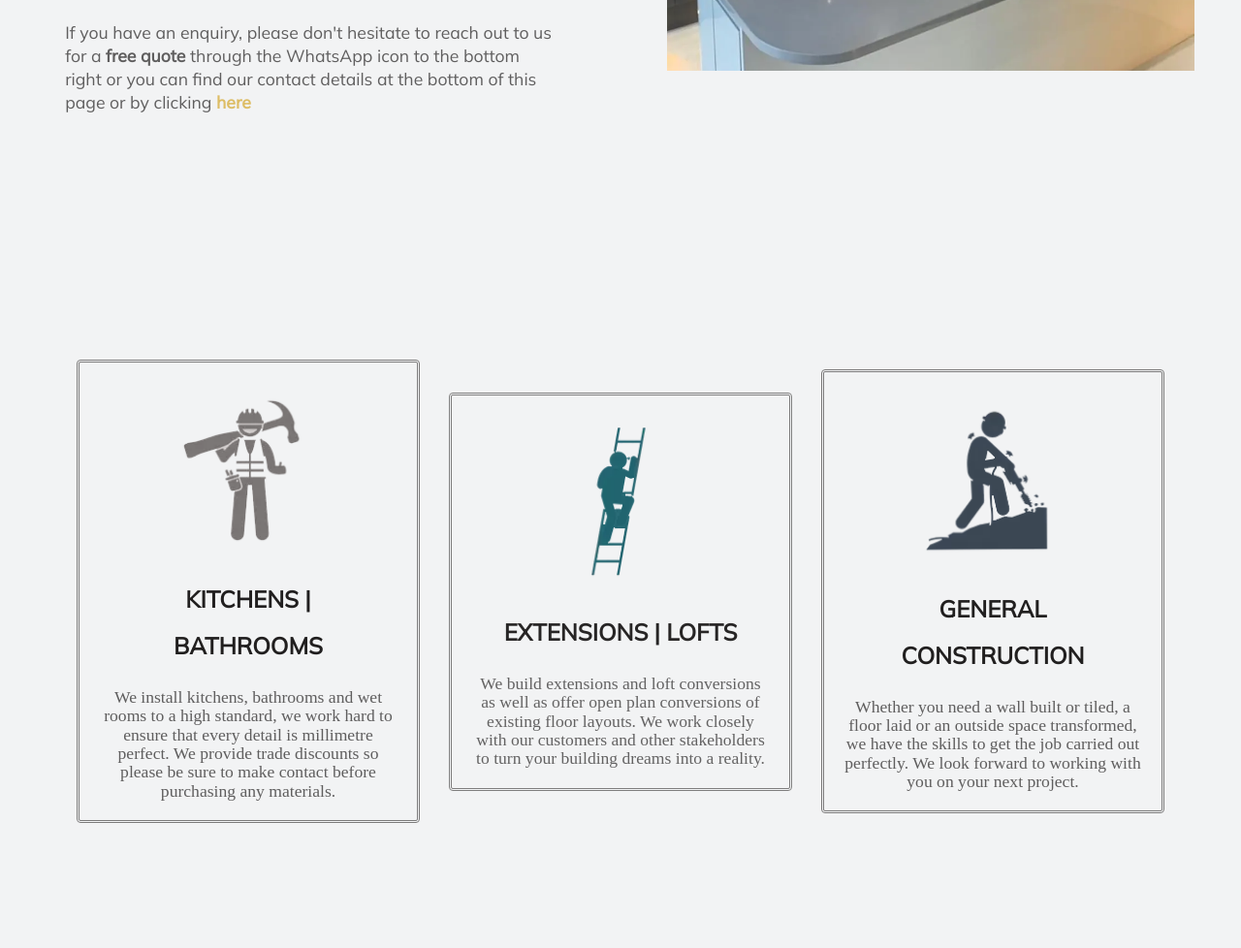
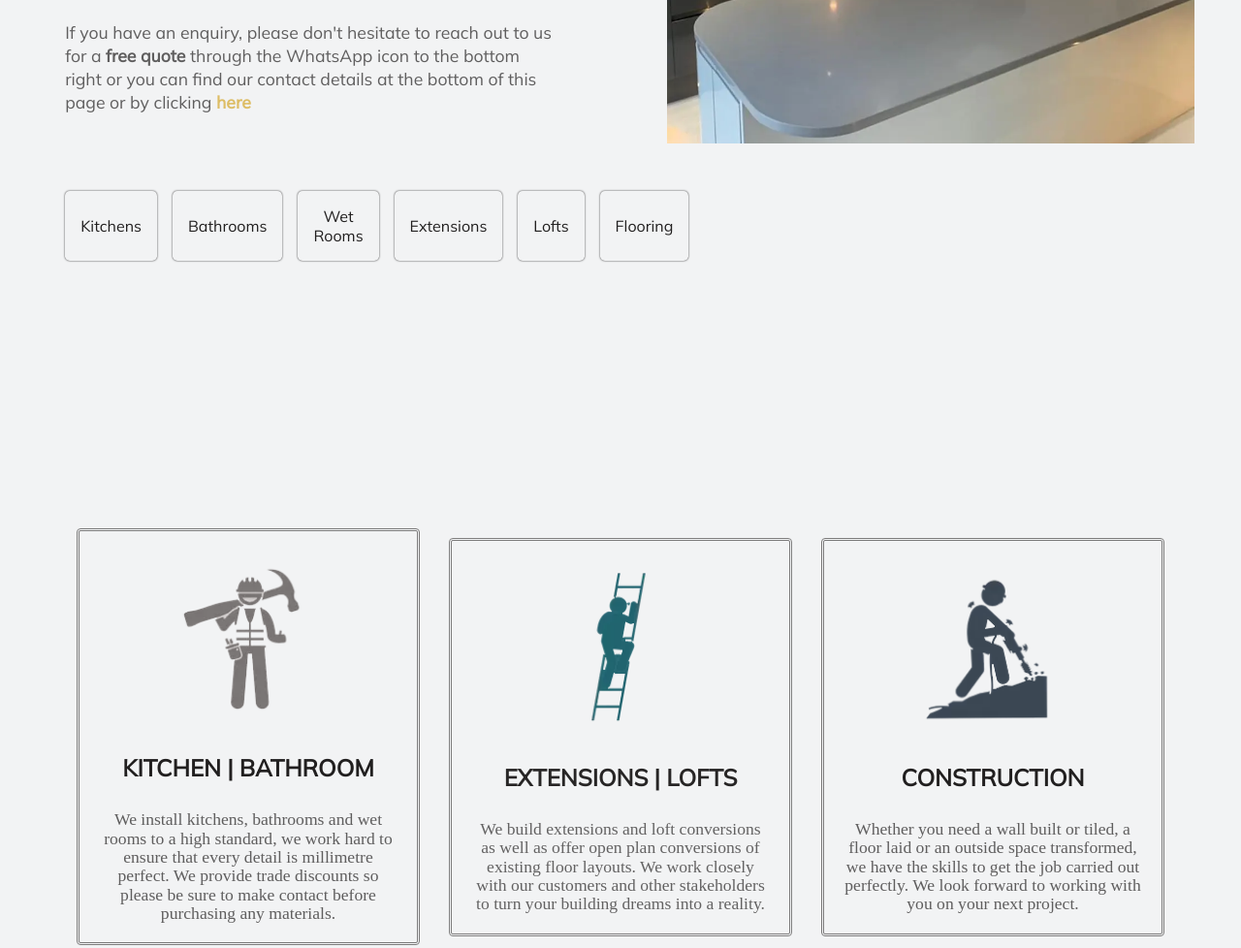
Before and after one commit to willblackburn/Perfectly-Built, a plain HTML site: page public/index.html in a window 1280 px wide. Shown: the part 1494-2472 px from the top of the page at 97% size. Drawn offline with nearby package versions, Linux system fonts and the light colour scheme.

Commit message:
update-gallery

```diff
--- a/public/css/main.css
+++ b/public/css/main.css
@@ -88,7 +88,7 @@ Site Design By Will Blackburn. coda4.com
 }
 
 .slider {
-  background-color: var(--brandcolor1);
+  background-color: var(--brandcolor2);
   bottom: 0;
   cursor: pointer;
   left: 0;
@@ -112,7 +112,7 @@ Site Design By Will Blackburn. coda4.com
 }
 
 input:checked + .slider {
-  background-color: var(--brandcolor1);
+  /* background-color: var(--brandcolor1); */
 }
 
 input:checked + .slider:before {
@@ -132,7 +132,7 @@ input:checked + .slider:before {
 @media (min-width: 320px) {
   .theme-switch-wrapper {
     bottom: 78px;
-    left: 125px;
+    left: 110px;
   }
   .slider {
     transform: scale(0.5);
@@ -144,7 +144,7 @@ input:checked + .slider:before {
 @media (min-width: 480px) {
   .theme-switch-wrapper {
     bottom: 78px;
-    left: 125px;
+    left: 115px;
   }
   .slider {
     transform: scale(0.5);
@@ -1059,28 +1059,32 @@ ul.social-icons {
 
 .innerEl {
   color: var(--text);
-  box-shadow: 0 0 2px rgba(255, 255, 255, 0.8);
+  box-shadow: 0 0 2px var(--inverted);
   border-radius: 0.3rem;
   margin-right: 1rem;
   text-align: center;
 }
 
 .inner-a {
-  /* box-shadow: 0 0 2px rgba(247, 24, 24, 0.8); */
-  border-radius: 0.3rem;
-  background-color: var(--brandcolor1);
+  border-radius: 0rem;
+  padding: 1em;
 }
 
 .inner-b {
-  /* box-shadow: 0 0 2px rgba(247, 24, 24, 0.8); */
-  border-radius: 0.3rem;
-  background-color: var(--brandcolor2);
+  /* box-shadow: 0 0 2px var(--brandcolor2); */
+  border-radius: 0rem;
+  border-color: var(--brandcolor2);
+  padding: 1em;
 }
 
 .inner-c {
-  /* box-shadow: 0 0 2px rgba(247, 24, 24, 0.8); */
-  border-radius: 0.3rem;
-  background-color: var(--brandcolor3);
+  /* box-shadow: 0 0 2px var(--brandcolor3); */
+  border-radius: 0rem;
+  padding: 1em;
+}
+
+.outerE1 {
+  color: var(--brandcolor1);
 }
 
 .collectionEl .outerEl {
@@ -1101,6 +1105,51 @@ ul.social-icons {
 
 .collectionEl .innerEl p + p {
   margin-top: 0;
+}
+
+/* Small Mobile */
+
+@media (min-width: 320px) {
+  .collectionEl {
+    flex-flow: row wrap;
+  }
+}
+
+/* mobile */
+
+@media (min-width: 480px) {
+  .collectionEl {
+    flex-flow: row wrap;
+  }
+}
+
+/* tablet */
+
+@media (min-width: 768px) {
+}
+
+/* Small Desktop */
+
+@media (min-width: 992px) {
+  .collectionEl {
+    flex-flow: row wrap;
+  }
+}
+
+/* Large Laptop */
+
+@media (min-width: 1200px) {
+  .collectionEl {
+    flex-flow: nowrap;
+  }
+}
+
+/* Large TV */
+
+@media (min-width: 1400px) {
+  .collectionEl {
+    flex-flow: nowrap;
+  }
 }
 
 /*-------------------------------------------------------------------------------
--- a/public/index.html
+++ b/public/index.html
@@ -322,29 +322,50 @@
 
           <!-- Quote Items -->
 
-          <!-- <div class="collectionEl">
+          <div class="collectionEl">
             <div class="outerEl">
               <div class="innerEl">
                 <div>
-                  <p class="inner-a">PICTURES</p>
+                  <p class="inner-a">Kitchens</p>
                 </div>
               </div>
             </div>
             <div class="outerEl">
               <div class="innerEl">
                 <div>
-                  <p class="inner-b">Mirrors</p>
+                  <p class="inner-b">Bathrooms</p>
                 </div>
               </div>
             </div>
             <div class="outerEl">
               <div class="innerEl">
                 <div>
-                  <p class="inner-c">Paintings</p>
+                  <p class="inner-c">Wet Rooms</p>
                 </div>
               </div>
             </div>
-          </div> -->
+            <div class="outerEl">
+              <div class="innerEl">
+                <div>
+                  <p class="inner-c">Extensions</p>
+                </div>
+              </div>
+            </div>
+            <div class="outerEl">
+              <div class="innerEl">
+                <div>
+                  <p class="inner-c">Lofts</p>
+                </div>
+              </div>
+            </div>
+            <div class="outerEl">
+              <div class="innerEl">
+                <div>
+                  <p class="inner-c">Flooring</p>
+                </div>
+              </div>
+            </div>
+          </div>
         </div>
         <div
           class="item-right"
@@ -366,7 +387,7 @@
           <div class="icon-container">
             <img src="./img/services-1.webp" alt="" />
           </div>
-          <h4>Kitchens | Bathrooms</h4>
+          <h4>Kitchen | Bathroom</h4>
           <p>
             We install kitchens, bathrooms and wet rooms to a high standard, we
             work hard to ensure that every detail is millimetre perfect. We
@@ -392,7 +413,7 @@
           <div class="icon-container">
             <img src="./img/services-3.webp" alt="" />
           </div>
-          <h4>General Construction</h4>
+          <h4>Construction</h4>
           <p>
             Whether you need a wall built or tiled, a floor laid or an outside
             space transformed, we have the skills to get the job carried out
@@ -408,22 +429,22 @@
 
     <!-- RESIDENTIAL / COMMERCIAL COMBINED -->
 
-    <!-- <div class="section residential" id="residential">
+    <div class="section residential" id="residential">
       <div class="midscreen-container">
         <div class="mid-container">
-          <div
+          <!-- <div
             class="main-title-light"
             data-aos="fade-in"
             data-aos-duration="1500"
           >
             Residential
-          </div>
-          <div class="secondary-title-light">
+          </div> -->
+          <!-- <div class="secondary-title-light">
             #Private Residence #Carehomes #
-          </div>
+          </div> -->
         </div>
       </div>
-    </div> -->
+    </div>
 
     <!-- DIVIDER -->
 
```
Also changed, not shown: public/img/bg-restaurant.webp, public/img/gallery/gallery-003.webp, public/img/gallery/gallery-004.webp, public/img/gallery/gallery-006.webp, public/img/gallery/gallery-007.webp, public/img/gallery/gallery-008.webp, public/img/gallery/gallery-009.webp, public/img/gallery/gallery-010.webp, public/img/gallery/gallery-011.webp, public/img/gallery/gallery-012.webp, public/img/gallery/gallery-014.webp, public/img/gallery/gallery-015.webp.
